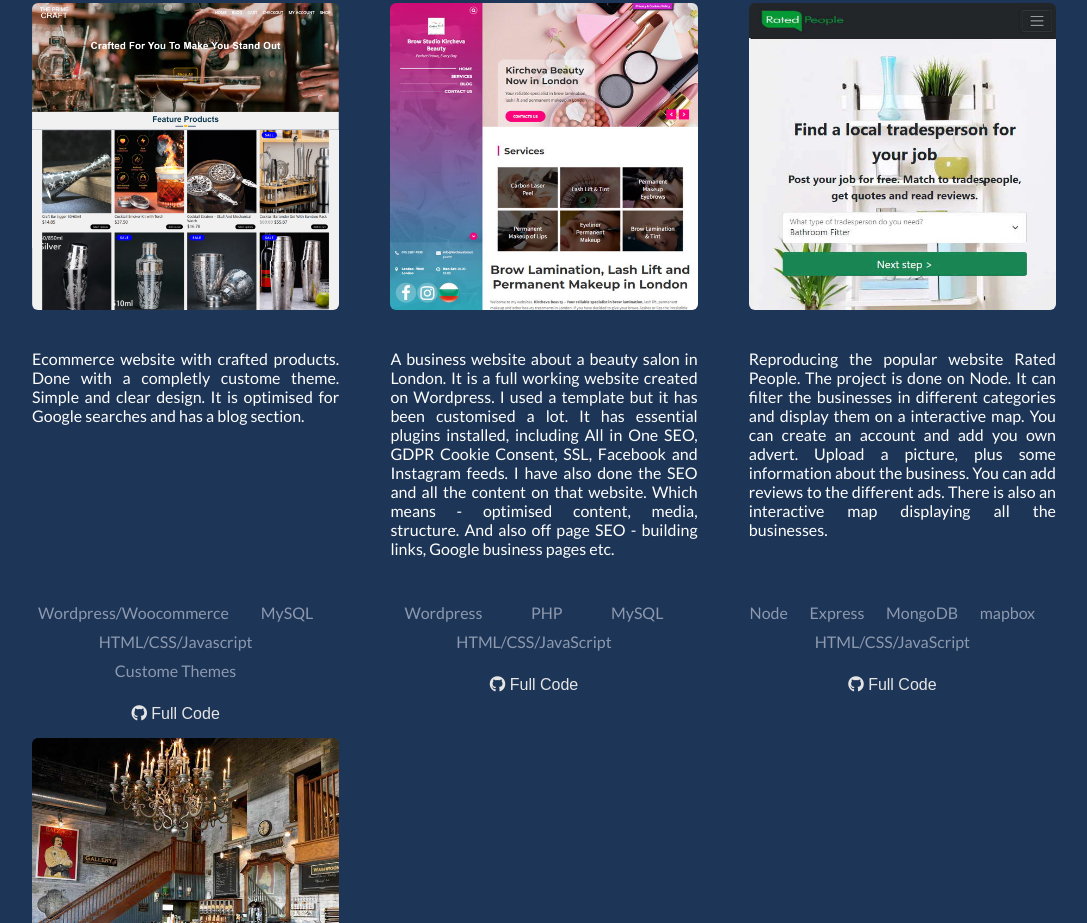
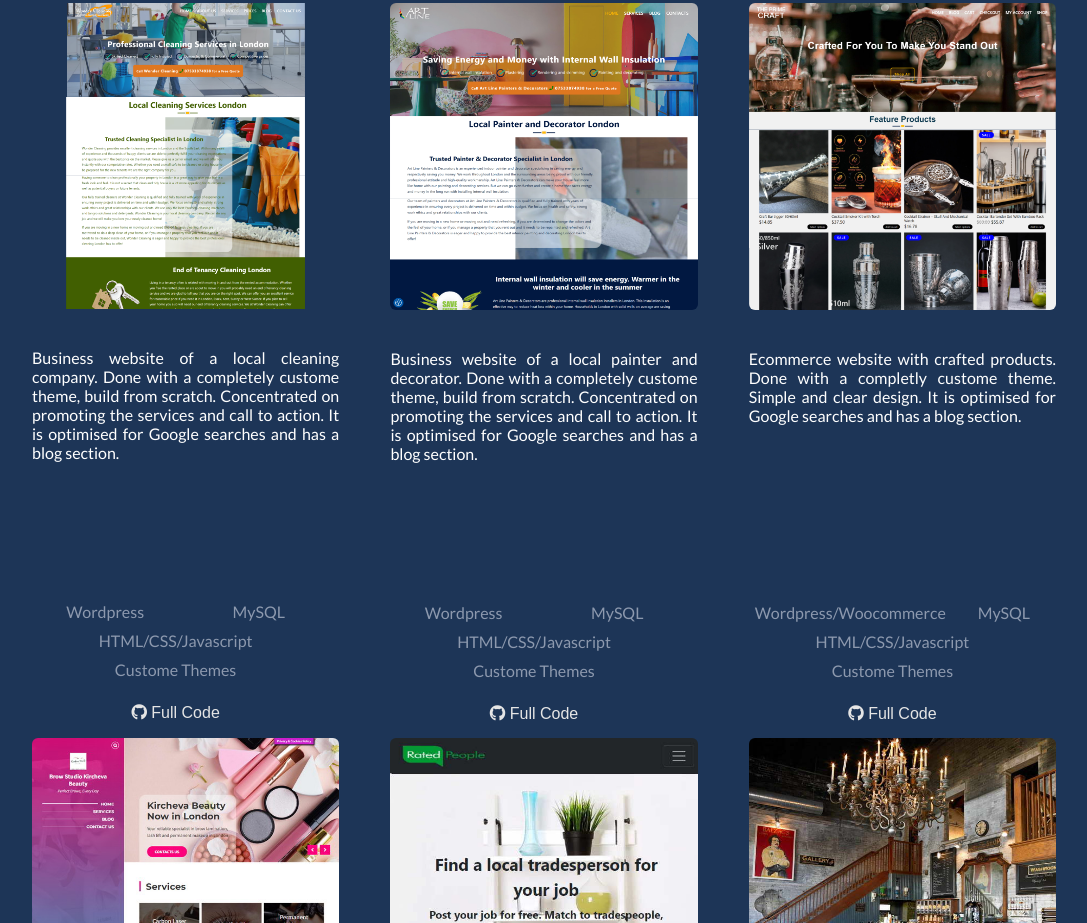
Before and after one commit to stbochev/stbochev.github.io, a plain HTML site: page index.html in a window 1280 px wide. Shown: the part 1989-2912 px from the top of the page, without its empty margins (96-1183 px from the left). Drawn offline with Linux system fonts and the light colour scheme.

Commit message:
Add latest projects - Art Line, Wonder Cleaning

```diff
--- a/index.html
+++ b/index.html
@@ -89,6 +89,69 @@
       <div class="projects-container">
         <div class="individual-projects">
           <div class="project-head">
+            <a href="https://www.wonder-cleaning.co.uk/" class="stay-current" target="_blank">
+              <img src="./images/Wonder-Cleaning.png" alt="Wonder Cleaning" />
+              <div class="info">
+                <h3>Wonder Cleaning</h3>
+                <div class="cat">Business Website</div>
+              </div>
+            </a>
+          </div>
+          <div class="description stay-current">
+            <p>
+              Business website of a local cleaning company. Done with a completely custome theme, build from scratch.
+              Concentrated on promoting the services and call to action. It is optimised for Google searches and has a
+              blog
+              section.
+            </p>
+          </div>
+          <div class="technologies">
+            <span>Wordpress</span>
+            <span>MySQL</span>
+            <span>HTML/CSS/Javascript</span>
+            <span>Custome Themes</span>
+          </div>
+          <div class="repo">
+            <a href="https://www.wonder-cleaning.co.uk/" target="_blank">
+              <i class="fab fa-github"></i> Full Code
+            </a>
+          </div>
+        </div>
+
+        <div class="individual-projects">
+          <div class="project-head">
+            <a href="https://www.art-line.co.uk/" class="stay-current" target="_blank">
+              <img src="./images/Art-Line.png" alt="Art Line Painter and Decorator" />
+              <div class="info">
+                <h3>Art Line - Painter & Decorator</h3>
+                <div class="cat">Business Website</div>
+              </div>
+            </a>
+          </div>
+          <div class="description stay-current">
+            <p>
+              Business website of a local painter and decorator. Done with a completely custome theme, build from
+              scratch.
+              Concentrated on promoting the services and call to action. It is optimised for Google searches and has a
+              blog
+              section.
+            </p>
+          </div>
+          <div class="technologies">
+            <span>Wordpress</span>
+            <span>MySQL</span>
+            <span>HTML/CSS/Javascript</span>
+            <span>Custome Themes</span>
+          </div>
+          <div class="repo">
+            <a href="https://www.art-line.co.uk/" target="_blank">
+              <i class="fab fa-github"></i> Full Code
+            </a>
+          </div>
+        </div>
+
+        <div class="individual-projects">
+          <div class="project-head">
             <a href="https://www.theprimecraft.com/" class="stay-current" target="_blank">
               <img src="./images/The-Prime-Craft-Home-Page.png" alt="The Prime Craft" />
               <div class="info">
@@ -129,9 +192,12 @@
           </div>
           <div class="description stay-current">
             <p>
-              A business website about a beauty salon in London. It is a full working website created on Wordpress. I
-              used a template but it has been customised a lot. It has essential plugins installed, including All in One
-              SEO, GDPR Cookie Consent, SSL, Facebook and Instagram feeds. I have also done the SEO and all the content
+              A business website about a beauty salon in London. It is a full working website created on Wordpress.
+              I
+              used a template but it has been customised a lot. It has essential plugins installed, including All in
+              One
+              SEO, GDPR Cookie Consent, SSL, Facebook and Instagram feeds. I have also done the SEO and all the
+              content
               on that website. Which means - optimised content, media, structure. And also off page SEO - building
               links, Google business pages etc.
             </p>
```
Also changed, not shown: images/Art-Line.png (added), images/Wonder-Cleaning.png (added).
